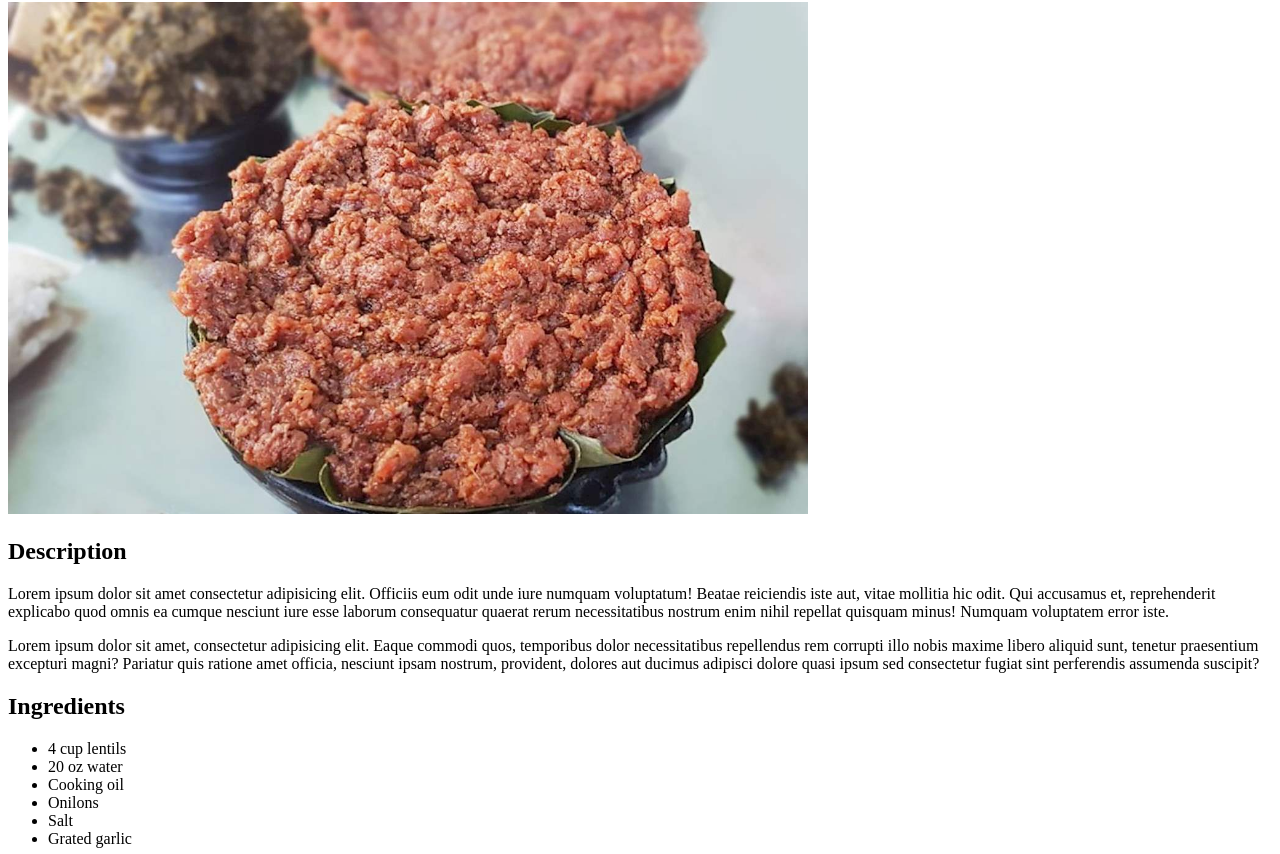
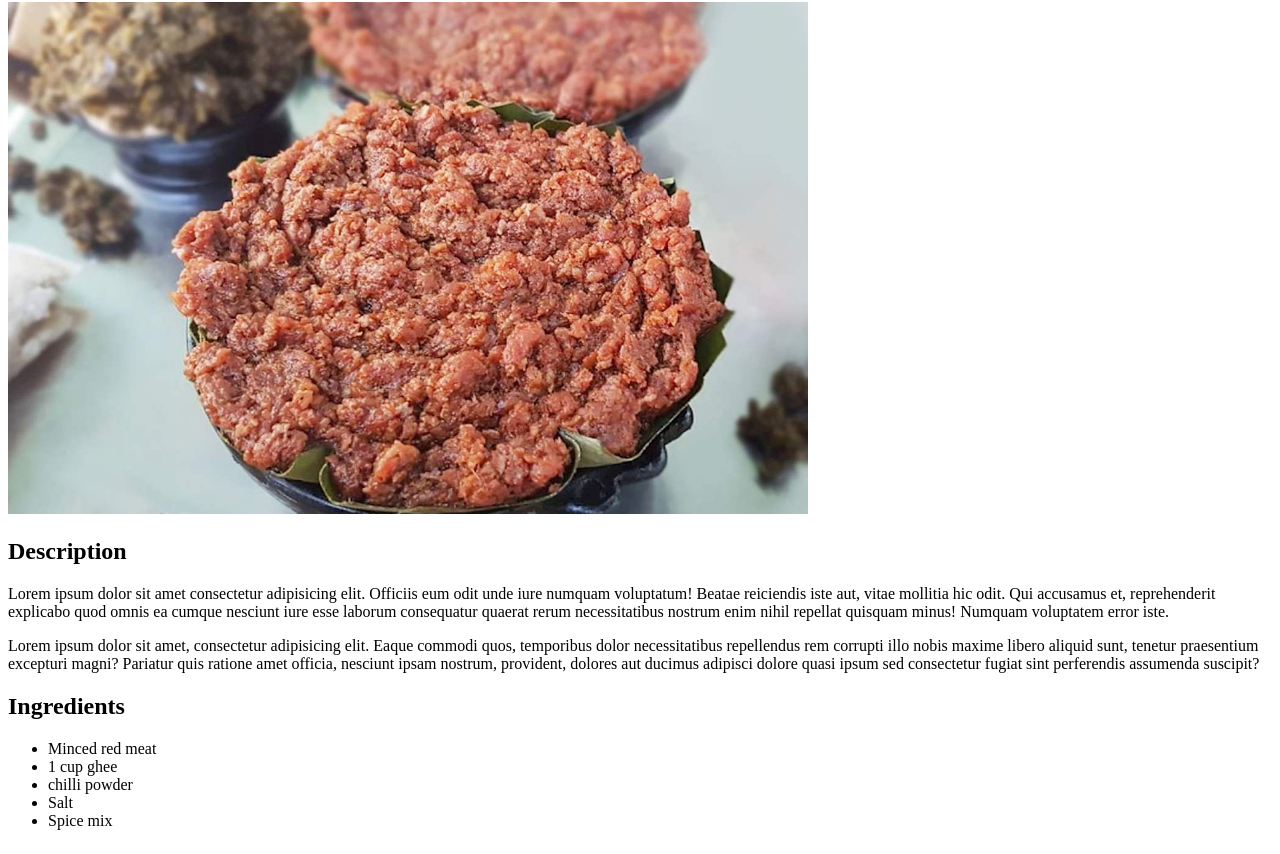
Before and after one commit to Spacegirl077/odin-recipes, a plain HTML site: page recipes/kitfo.html in a window 1280 px wide. Shown: the part 78-932 px from the top of the page. Drawn offline with Linux system fonts and the light colour scheme.

Commit message:
edited ingredients on kitfo.html

```diff
--- a/recipes/kitfo.html
+++ b/recipes/kitfo.html
@@ -12,12 +12,11 @@
         <p>Lorem ipsum dolor sit amet, consectetur adipisicing elit. Eaque commodi quos, temporibus dolor necessitatibus repellendus rem corrupti illo nobis maxime libero aliquid sunt, tenetur praesentium excepturi magni? Pariatur quis ratione amet officia, nesciunt ipsam nostrum, provident, dolores aut ducimus adipisci dolore quasi ipsum sed consectetur fugiat sint perferendis assumenda suscipit?</p>
         <h2>Ingredients</h2>
         <ul>
-            <li>4 cup lentils</li>
-            <li>20 oz water</li>
-            <li>Cooking oil</li>
-            <li>Onilons</li>
+            <li>Minced red meat</li>
+            <li>1 cup ghee</li>
+            <li>chilli powder</li>
             <li>Salt</li>
-            <li>Grated garlic</li>
+            <li>Spice mix</li>
         </ul>
         <h2>Steps</h2>
         <ol>
```
